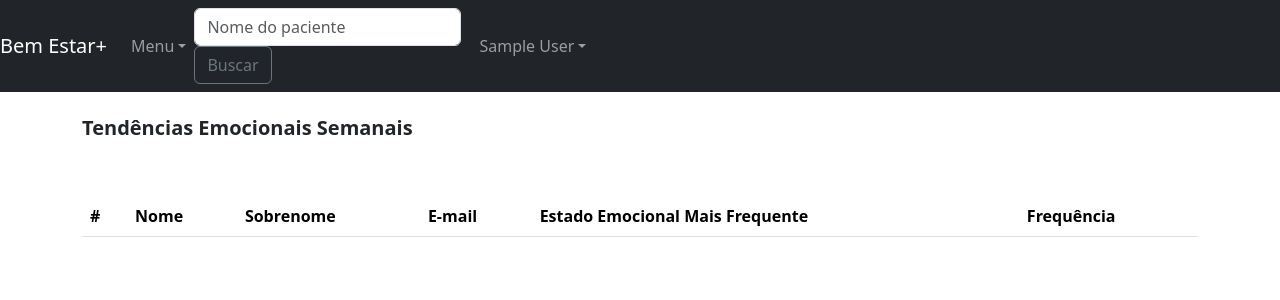
After one commit to anleaes/bemestarplus, a Django app: page /anotacoes/relatorio-emocional/ in a window 1280 px wide. The commit adds this page. Shown: the top 300 px of the page. Run offline with Django 3.2, Linux system fonts and the light colour scheme; a user stored in the database is signed in; tables that the repository leaves empty hold one stand-in row (values such as "Sample post"); lists and menus that the app fills with data are empty; some libraries are stand-ins or nearby versions.

Commit message:
adicionado template de tendencias

```diff
--- a/apps/annotations/urls.py
+++ b/apps/annotations/urls.py
@@ -11,4 +11,5 @@ urlpatterns = [
     path('admin/<int:id_annotation>/comentario/', views.add_annotation_comment, name='add_annotation_comment'),
     path('admin/<int:id_annotation>/comentario/editar', views.add_annotation_comment, name='edit_annotation_comment'),
     path('relatorio-alertas/', views.report_alerts, name='report_alerts'),
+    path('relatorio-emocional/', views.report_emotional_trends, name='report_emotional_trends'),
 ]
--- a/apps/annotations/views.py
+++ b/apps/annotations/views.py
@@ -137,3 +137,30 @@ def report_alerts(request):
         'user_emotional_states': user_emotional_states,
     }
     return render(request, template_name, context)
+
+@login_required(login_url='/contas/login/')
+def report_emotional_trends(request):
+    template_name = 'annotations/report_emotional_trends.html'
+    seven_days_ago = now() - timedelta(days=7)
+    accounts = User.objects.all()
+
+    user_emotional_trends = []
+    for account in accounts:
+        trends = {}
+        for state, label in Annotations.EMOTIONAL_STATE_CHOICE:  # Corrigido aqui
+            count = Annotations.objects.filter(user=account, emotional_state=state, datetime__gte=seven_days_ago).count()
+            if count > 0:
+                trends[state] = count
+        if trends:
+            # Identificar o estado emocional mais frequente
+            most_frequent_state = max(trends, key=trends.get)
+            user_emotional_trends.append({
+                'user': account,
+                'most_frequent_state': most_frequent_state,
+                'frequency': trends[most_frequent_state],
+            })
+
+    context = {
+        'user_emotional_trends': user_emotional_trends,
+    }
+    return render(request, template_name, context)
--- /dev/null
+++ b/templates/annotations/report_emotional_trends.html
@@ -0,0 +1,48 @@
+{% extends 'base.html' %}
+
+{% block title %}
+    Tendências Emocionais - {{ block.super }}
+{% endblock title %}
+
+{% block body %}
+<div class="container">
+    {% if user.is_superuser %}
+        <br />
+        <h5><b>Tendências Emocionais Semanais</b></h5>
+        <div class="row">
+            <div class="col-md-12">
+                <br />
+                <br />
+                <table class="table table-hover">
+                    <thead>
+                        <tr>
+                            <th scope="col">#</th>
+                            <th scope="col">Nome</th>
+                            <th scope="col">Sobrenome</th>
+                            <th scope="col">E-mail</th>
+                            <th scope="col">Estado Emocional Mais Frequente</th>
+                            <th scope="col">Frequência</th>
+                        </tr>
+                    </thead>
+                    <tbody>
+                        {% for item in user_emotional_trends %}
+                            <tr>
+                                <th scope="row">{{ item.user.id }}</th>
+                                <td>{{ item.user.first_name }}</td>
+                                <td>{{ item.user.last_name }}</td>
+                                <td>{{ item.user.email }}</td>
+                                <td>{{ item.most_frequent_state|capfirst }}</td>
+                                <td>{{ item.frequency }}</td>
+                            </tr>
+                        {% endfor %}
+                    </tbody>
+                </table>
+            </div>
+        </div>
+    {% else %}
+        <br />
+        <br />
+        <h5><b>Você não tem Permissão.</b></h5>
+    {% endif %}
+</div>
+{% endblock body %}
--- a/templates/base.html
+++ b/templates/base.html
@@ -24,10 +24,11 @@
                     <div class="dropdown-menu" aria-labelledby="dropdown05">
                         {% if user.is_superuser %}
                         <a class="dropdown-item" href="{% url 'accounts:list_accounts' %}">Pacientes</a>
+                        <a class="dropdown-item" href="{% url 'annotations:report_alerts' %}">Alertas</a>
+                        <a class="dropdown-item" href="{% url 'annotations:report_emotional_trends' %}">Relatório Tendências</a>
                         {% endif %}
                         <a class="dropdown-item" href="{% url 'annotations:list_annotations' %}">Anotações</a>
                         <a class="dropdown-item" href="{% url 'prescriptions:list_prescriptions' %}">Prescrições</a>
-                        <a class="dropdown-item" href="{% url 'annotations:report_alerts' %}">Alertas</a>
                     </div>
                 </li>
             </ul>
```
